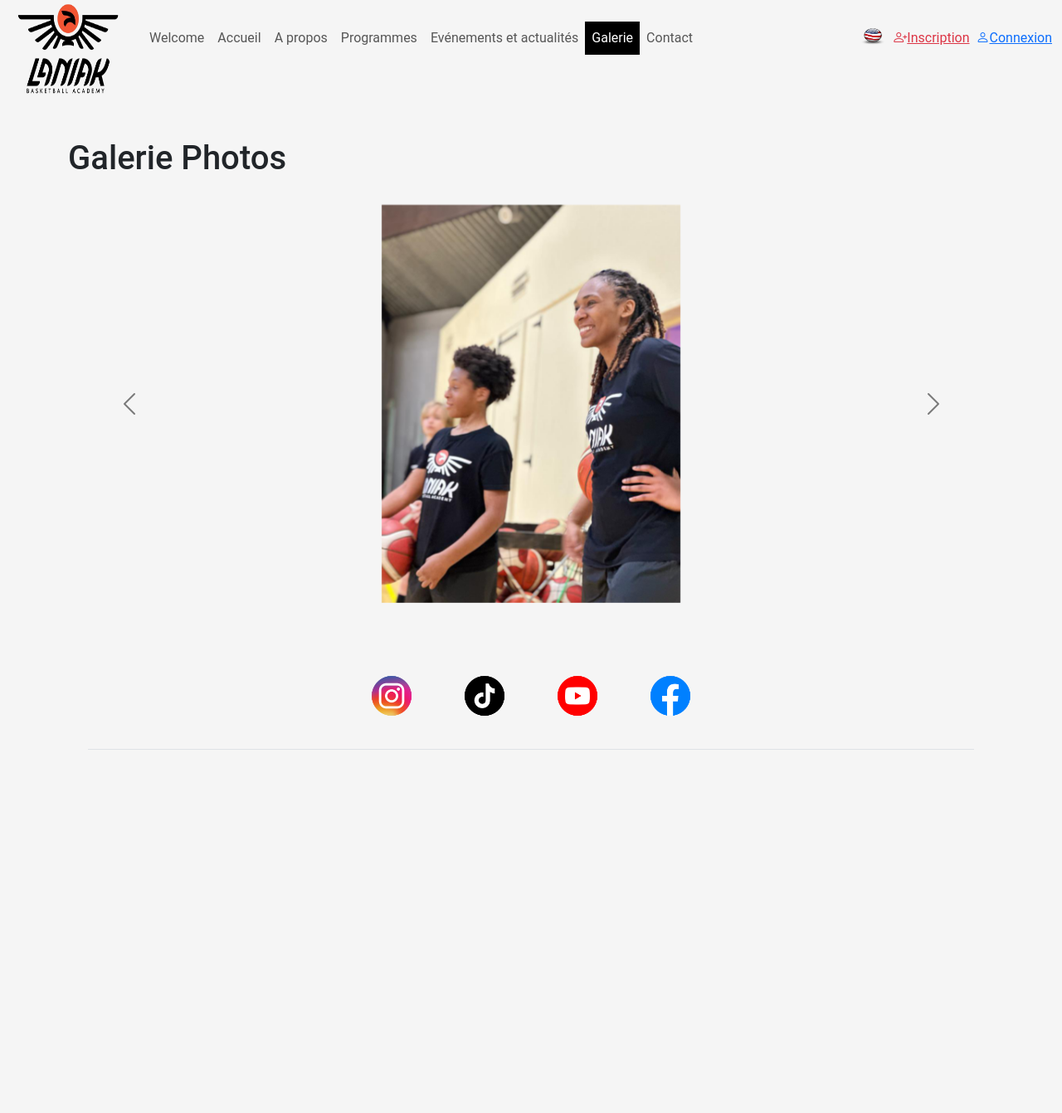
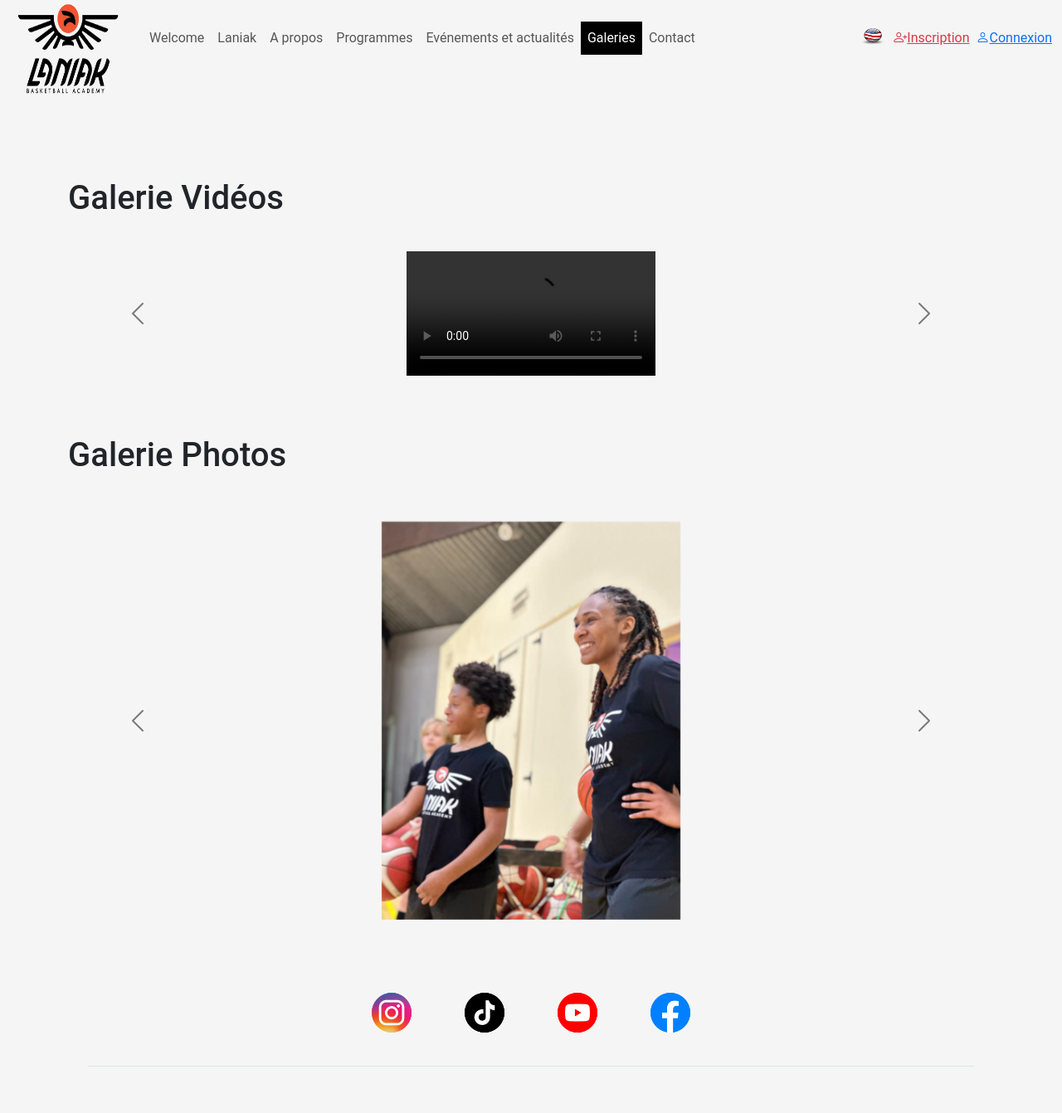
Before and after one commit to PierreKniazeff/LaniakBasketballAcademy, a PHP site: page /page4 in a window 1280 px wide. Shown: the whole page at 83% size. Before the commit the page ends 904 px from the top, so only its background shows below. Run offline with PHP 8.4, Linux system fonts and the light colour scheme; some libraries are stand-ins or nearby versions; grey boxes are pictures that could not be loaded.

Commit message:
MAJ 2 du 31-03-24

```diff
--- a/views/common/menu.php
+++ b/views/common/menu.php
@@ -21,7 +21,7 @@
                         <a class="nav-link" href="welcome">Welcome</a>
                     </li>
                     <li class="nav-item <?php if ($page_title === 'Accueil') echo 'active'; ?>">
-                        <a class="nav-link" href="accueil">Accueil</a>
+                        <a class="nav-link" href="accueil">Laniak</a>
                     </li>
                     <!-- Ajoutez ici les autres éléments de la barre de navigation -->
                     <li class="nav-item <?php if ($page_title === 'A propos') echo 'active'; ?>">
@@ -34,7 +34,7 @@
                         <a class="nav-link" href="page3">Evénements et actualités</a>
                     </li>
                     <li class="nav-item <?php if ($page_title === 'Galerie') echo 'active'; ?>">
-                        <a class="nav-link" href="page4">Galerie</a>
+                        <a class="nav-link" href="page4">Galeries</a>
                     </li>
                     <li class="nav-item <?php if ($page_title === 'Contact') echo 'active'; ?>">
                         <a class="nav-link" href="contact">Contact</a>
--- a/views/page4.view.php
+++ b/views/page4.view.php
@@ -1,38 +1,81 @@
-
 <link href="public/css/.css" rel="stylesheet">
 
-<h1 class="roboto-font">Galerie Photos</h1>
-<div id="carouselExampleDark" class="carousel carousel-dark slide" data-bs-ride="carousel" data-bs-interval="4000">
+<!-- Carrousel de vidéos Bootstrap -->
+<div>
+<h1 class="roboto-font mt-5 mb-3">Galerie Vidéos</h1><br>
+<div id="carouselExampleDarkVideos" class="carousel carousel-dark slide">
+    <div class="carousel-inner">
+        <!-- Remplacez les liens vers les vidéos par les liens de vos propres vidéos -->
+        <div class="carousel-item active">
+            <video id="video1" class="d-block mx-auto" controls style="max-height: 60vh;">
+                <source src="public/assets/videos/video1.mp4" type="video/mp4">
+                Your browser does not support the video tag.
+            </video>
+            <div class="carousel-caption d-none d-md-block"></div>
+        </div>
+        <div class="carousel-item">
+            <video id="video2" class="d-block mx-auto" controls style="max-height: 60vh;">
+                <source src="public/assets/videos/video2.mp4" type="video/mp4">
+                Your browser does not support the video tag.
+            </video>
+            <div class="carousel-caption d-none d-md-block"></div>
+        </div>
+        <div class="carousel-item">
+            <video id="video3" class="d-block mx-auto" controls style="max-height: 60vh;">
+                <source src="public/assets/videos/video3.mp4" type="video/mp4">
+                Your browser does not support the video tag.
+            </video>
+            <div class="carousel-caption d-none d-md-block"></div>
+        </div>
+        <div class="carousel-item">
+            <video id="video4" class="d-block mx-auto" controls style="max-height: 60vh;">
+                <source src="public/assets/videos/video4.mp4" type="video/mp4">
+                Your browser does not support the video tag.
+            </video>
+            <div class="carousel-caption d-none d-md-block"></div>
+        </div>
+        <!-- Ajoutez d'autres vidéos ici -->
+    </div>
+    <button class="carousel-control-prev" type="button" data-bs-target="#carouselExampleDarkVideos" data-bs-slide="prev">
+        <span class="carousel-control-prev-icon" aria-hidden="true"></span>
+        <span class="visually-hidden">Previous</span>
+    </button>
+    <button class="carousel-control-next" type="button" data-bs-target="#carouselExampleDarkVideos" data-bs-slide="next">
+        <span class="carousel-control-next-icon" aria-hidden="true"></span>
+        <span class="visually-hidden">Next</span>
+    </button>
+</div>
+</div>
+
+<div>
+<!-- Carrousel de photos Bootstrap -->
+<br><br><br><h1 class="roboto-font">Galerie Photos</h1><br>
+<div id="carouselExampleDark" class="carousel carousel-dark slide">
     <div class="carousel-inner">
 
 
         <div class="carousel-item active"><br>
-            <img src="public/assets/images/Carou3.jpg" class="d-block mx-auto img-fluid" style="max-height: 60vh;"
-                alt="...">
+            <img src="public/assets/images/Carou3.jpg" class="d-block mx-auto img-fluid" style="max-height: 60vh;" alt="...">
             <div class="carousel-caption d-none d-md-block"></div>
         </div>
 
         <div class="carousel-item"><br>
-            <img src="public/assets/images/Carou4.jpg" class="d-block mx-auto img-fluid" style="max-height: 60vh;"
-                alt="...">
+            <img src="public/assets/images/Carou4.jpg" class="d-block mx-auto img-fluid" style="max-height: 60vh;" alt="...">
             <div class="carousel-caption d-none d-md-block"></div>
         </div>
 
         <div class="carousel-item"><br>
-            <img src="public/assets/images/Carou6.jpg" class="d-block mx-auto img-fluid" style="max-height: 60vh;"
-                alt="...">
+            <img src="public/assets/images/Carou6.jpg" class="d-block mx-auto img-fluid" style="max-height: 60vh;" alt="...">
             <div class="carousel-caption d-none d-md-block"></div>
         </div>
 
         <div class="carousel-item"><br>
-            <img src="public/assets/images/Carou15.jpg" class="d-block mx-auto img-fluid" style="max-height: 60vh;"
-                alt="...">
+            <img src="public/assets/images/Carou15.jpg" class="d-block mx-auto img-fluid" style="max-height: 60vh;" alt="...">
             <div class="carousel-caption d-none d-md-block"></div>
         </div>
 
         <div class="carousel-item"><br>
-            <img src="public/assets/images/Carou21.jpg" class="d-block mx-auto img-fluid" style="max-height: 60vh;"
-                alt="...">
+            <img src="public/assets/images/Carou21.jpg" class="d-block mx-auto img-fluid" style="max-height: 60vh;" alt="...">
             <div class="carousel-caption d-none d-md-block"></div>
         </div>
 
@@ -47,11 +90,23 @@
         <span class="visually-hidden">Next</span>
     </button><br />
 </div>
+</div>
 
-</div>
 
 <footer>
     <div class="container-fluid">
         <?php include_once("views/common/footer.php"); ?>
     </div>
 </footer>
+
+<script>
+    document.addEventListener('DOMContentLoaded', function () {
+        var carouselVideos = document.getElementById('carouselExampleDarkVideos');
+        carouselVideos.addEventListener('slide.bs.carousel', function (event) {
+            var videos = carouselVideos.querySelectorAll('video');
+            videos.forEach(function (video) {
+                video.pause(); // Arrête toutes les vidéos en cours de lecture
+            });
+        });
+    });
+</script>
```
Also changed, not shown: 4 other files.
